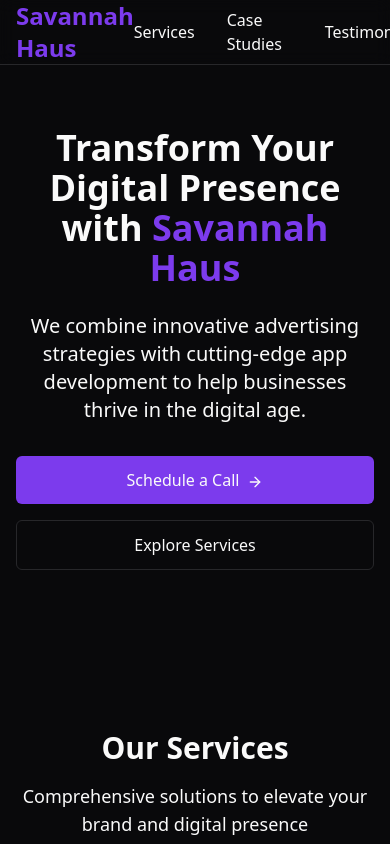
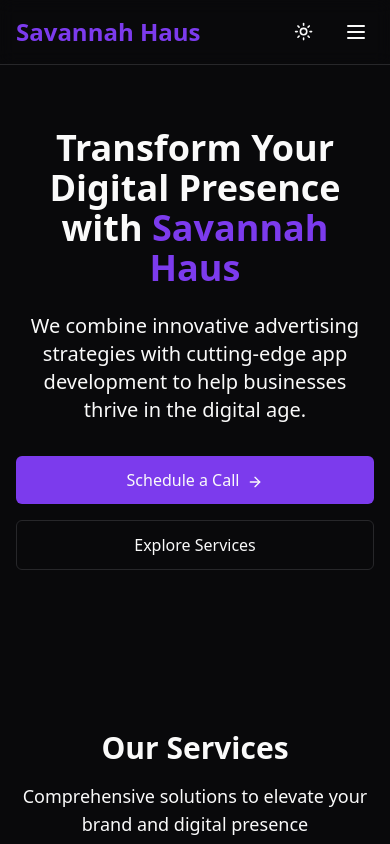
Before and after one commit to BoomMccloud/sh-landing-page, a Next.js app: page / in a window 390 px wide. Shown: the top 844 px of the page. Built offline with nearby package versions, Linux system fonts and the light colour scheme.

Commit message:
fixed mobile

```diff
--- a/src/components/nav.tsx
+++ b/src/components/nav.tsx
@@ -1,12 +1,14 @@
 "use client"
 
 import Link from "next/link"
-import { Moon, Sun } from "lucide-react"
+import { Moon, Sun, Menu, X } from "lucide-react"
 import { useTheme } from "next-themes"
-import { motion } from "framer-motion"
+import { motion, AnimatePresence } from "framer-motion"
+import { useState } from "react"
 
 export default function Nav() {
   const { theme, setTheme } = useTheme()
+  const [isMenuOpen, setIsMenuOpen] = useState(false)
 
   return (
     <motion.nav
@@ -20,7 +22,8 @@ export default function Nav() {
           Savannah Haus
         </Link>
 
-        <div className="flex items-center gap-8">
+        {/* Desktop Navigation */}
+        <div className="hidden md:flex items-center gap-8">
           <Link href="#services" className="relative group">
             <span className="hover:text-[hsl(var(--primary))] transition-colors">Services</span>
             <span className="absolute -bottom-1 left-0 w-0 h-0.5 bg-[hsl(var(--primary))] transition-all group-hover:w-full" />
@@ -45,7 +48,70 @@ export default function Nav() {
             <span className="sr-only">Toggle theme</span>
           </motion.button>
         </div>
+
+        {/* Mobile Menu Button */}
+        <div className="flex md:hidden items-center gap-4">
+          <motion.button
+            whileHover={{ scale: 1.05 }}
+            whileTap={{ scale: 0.95 }}
+            onClick={() => setTheme(theme === "dark" ? "light" : "dark")}
+            className="inline-flex items-center justify-center w-9 h-9 rounded-md hover:bg-[hsl(var(--secondary))] transition-colors relative"
+            aria-label="Toggle theme"
+          >
+            <Sun className="h-[1.2rem] w-[1.2rem] rotate-0 scale-100 transition-all duration-300 dark:-rotate-90 dark:scale-0" />
+            <Moon className="absolute h-[1.2rem] w-[1.2rem] rotate-90 scale-0 transition-all duration-300 dark:rotate-0 dark:scale-100" />
+            <span className="sr-only">Toggle theme</span>
+          </motion.button>
+          <button
+            onClick={() => setIsMenuOpen(!isMenuOpen)}
+            className="inline-flex items-center justify-center w-9 h-9 rounded-md hover:bg-[hsl(var(--secondary))] transition-colors"
+            aria-label="Toggle menu"
+          >
+            {isMenuOpen ? (
+              <X className="h-6 w-6" />
+            ) : (
+              <Menu className="h-6 w-6" />
+            )}
+          </button>
+        </div>
       </div>
+
+      {/* Mobile Navigation Menu */}
+      <AnimatePresence>
+        {isMenuOpen && (
+          <motion.div
+            initial={{ opacity: 0, height: 0 }}
+            animate={{ opacity: 1, height: "auto" }}
+            exit={{ opacity: 0, height: 0 }}
+            transition={{ duration: 0.2 }}
+            className="md:hidden border-b border-[hsl(var(--border))] bg-[hsl(var(--background))]"
+          >
+            <div className="container mx-auto px-4 py-4 flex flex-col gap-4">
+              <Link
+                href="#services"
+                className="hover:text-[hsl(var(--primary))] transition-colors py-2"
+                onClick={() => setIsMenuOpen(false)}
+              >
+                Services
+              </Link>
+              <Link
+                href="#case-studies"
+                className="hover:text-[hsl(var(--primary))] transition-colors py-2"
+                onClick={() => setIsMenuOpen(false)}
+              >
+                Case Studies
+              </Link>
+              <Link
+                href="#testimonials"
+                className="hover:text-[hsl(var(--primary))] transition-colors py-2"
+                onClick={() => setIsMenuOpen(false)}
+              >
+                Testimonials
+              </Link>
+            </div>
+          </motion.div>
+        )}
+      </AnimatePresence>
     </motion.nav>
   )
 }
```
